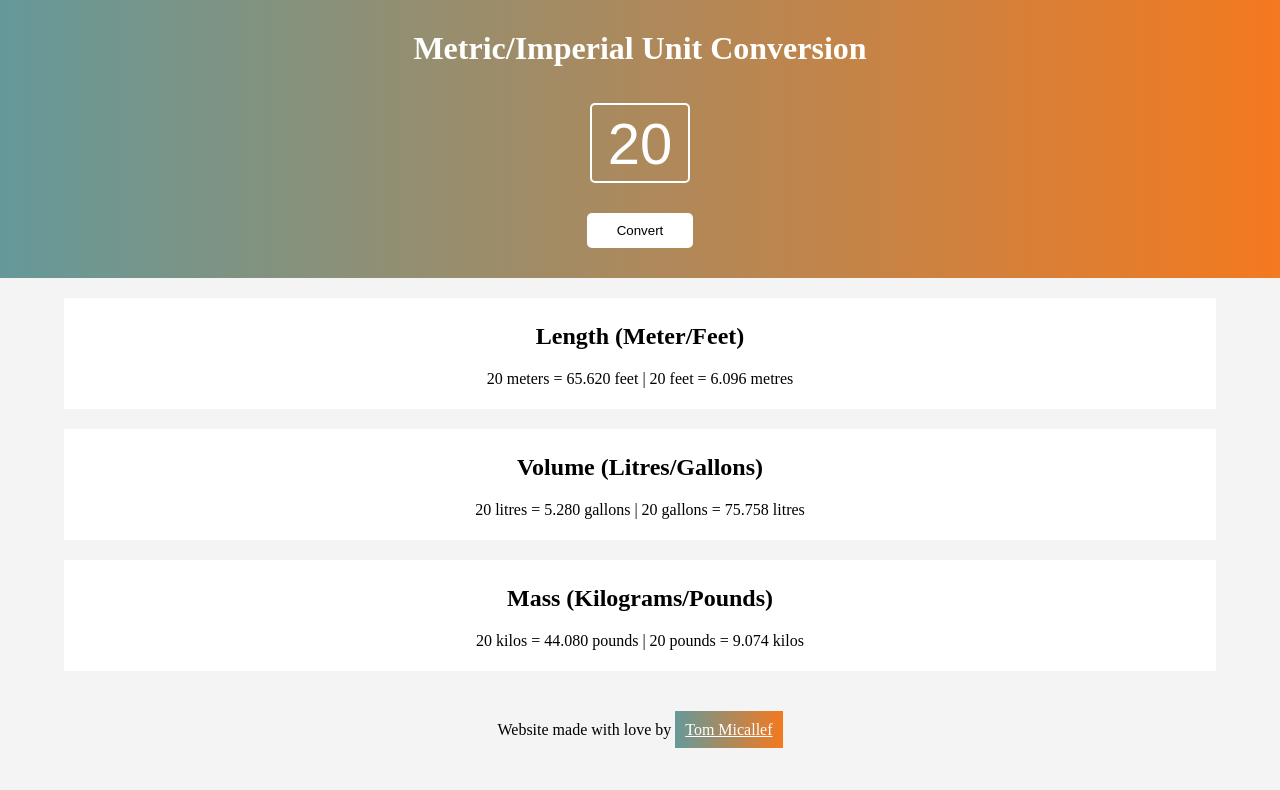
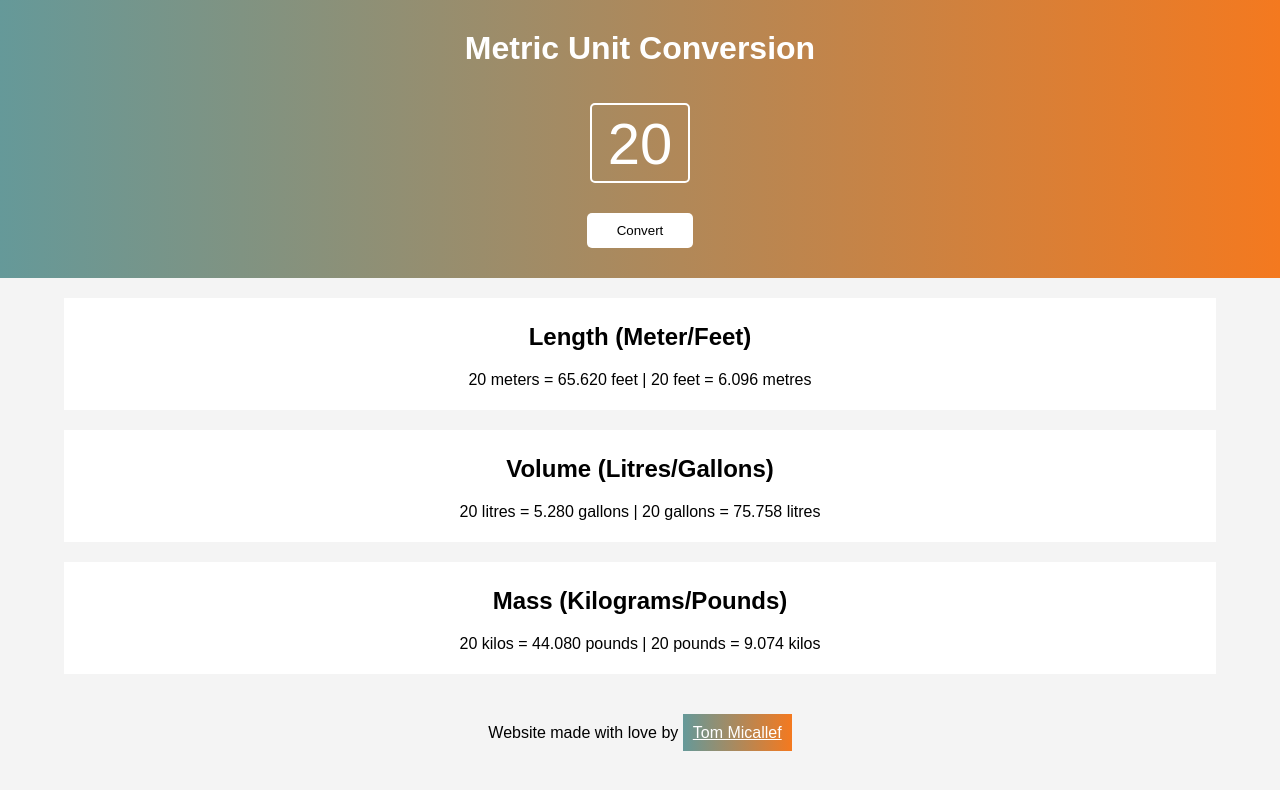
Before and after one commit to tommicallef/metric-imperial-converter, a plain HTML site: page index.html in a window 1280 px wide. Drawn offline with Linux system fonts and the light colour scheme.

Commit message:
Update font & title
Changed font to Arial in index.css and updated title in index.html

```diff
--- a/index.css
+++ b/index.css
@@ -2,6 +2,7 @@ body {
     margin: 0;
     text-align: center;
     background-color: #F4F4F4;
+    font-family: Arial, sans-serif;
 }
 
 #title {
--- a/index.html
+++ b/index.html
@@ -4,7 +4,7 @@
     </head>
     <body>
         <div id="top">
-            <h1 id="title">Metric/Imperial Unit Conversion</h1>
+            <h1 id="title">Metric Unit Conversion</h1>
             <input value=20 id="input-field"></input>
             <button id="convert-btn">Convert</button>
         </div>
```
